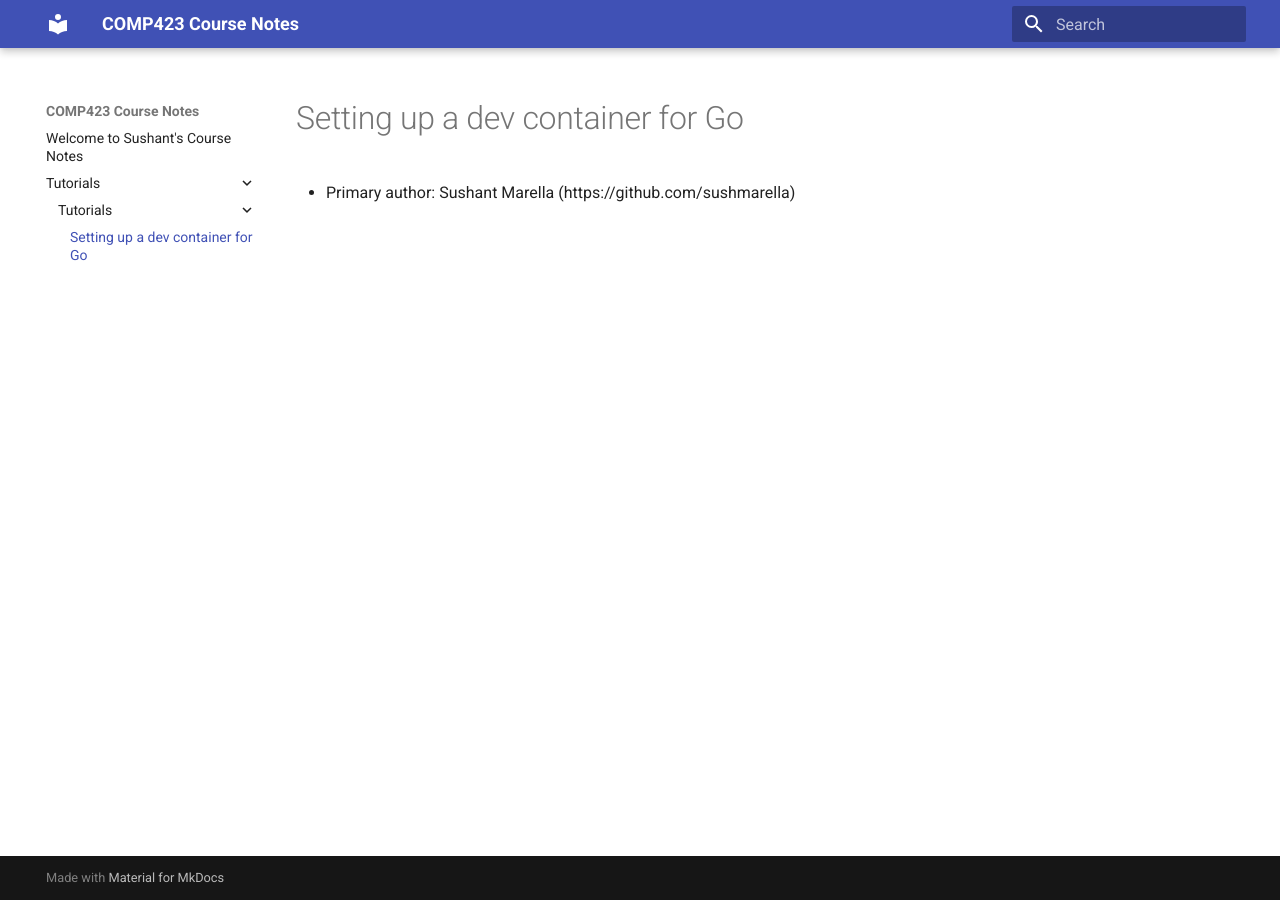
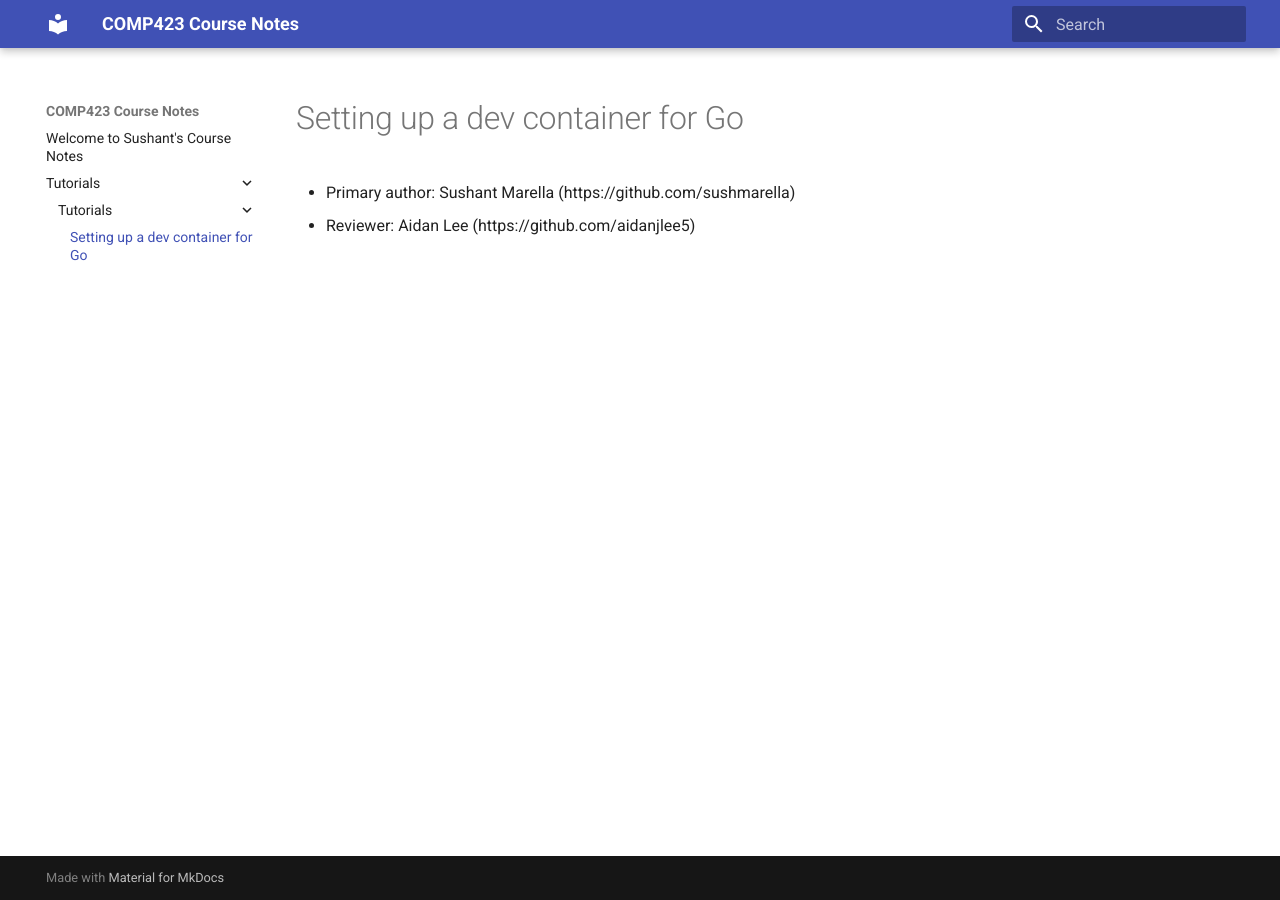
Before and after one commit to sushmarella/sushmarella-comp423-course-notes, an MkDocs documentation site: the page built from docs/tutorials/tutorials/go-setup.md, in a window 1280 px wide. Built offline with MkDocs 1.6.1 and Material for MkDocs 9.7.7, drawn with Linux system fonts in a browser that asks for light colours.

Commit message:
Add reviewer name for go-setup.md

```diff
--- a/docs/tutorials/tutorials/go-setup.md
+++ b/docs/tutorials/tutorials/go-setup.md
@@ -1,3 +1,4 @@
 # Setting up a dev container for Go
 
 * Primary author: Sushant Marella (https://github.com/sushmarella)
+* Reviewer: Aidan Lee (https://github.com/aidanjlee5)
```
